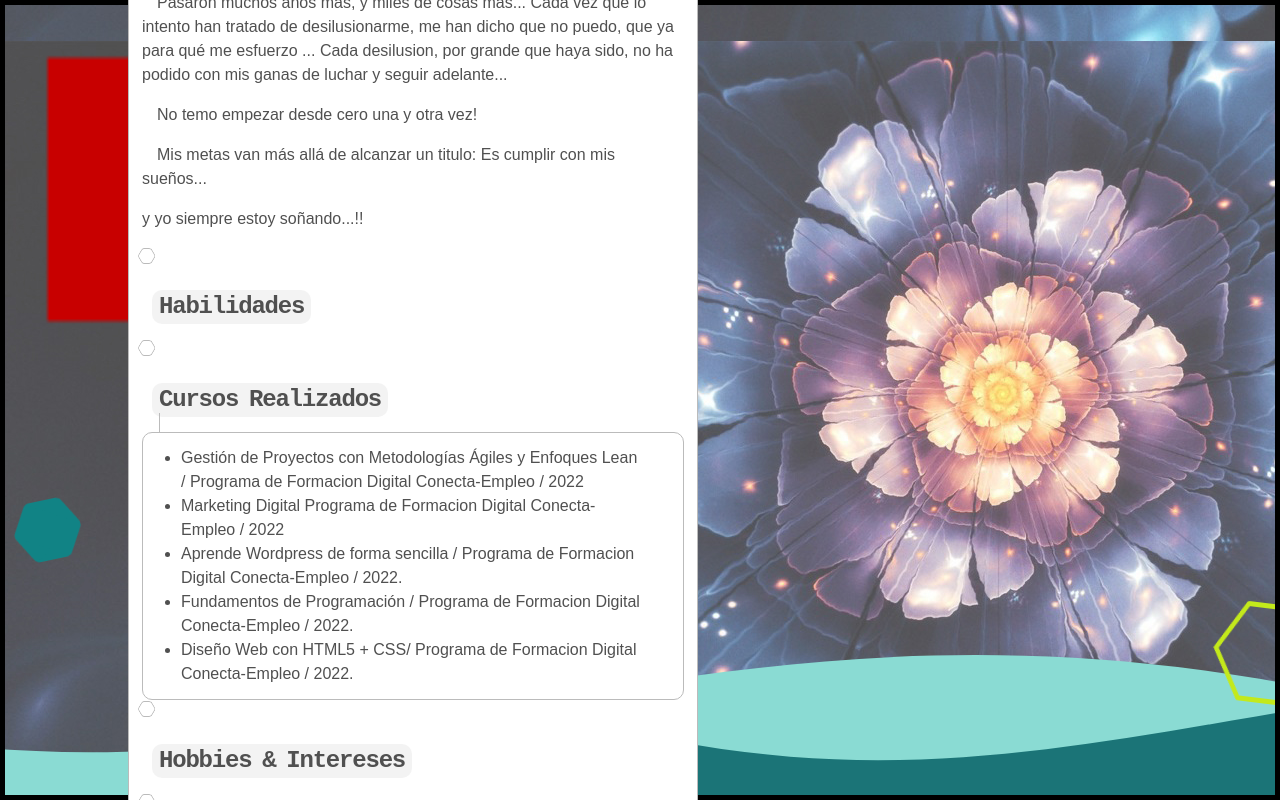
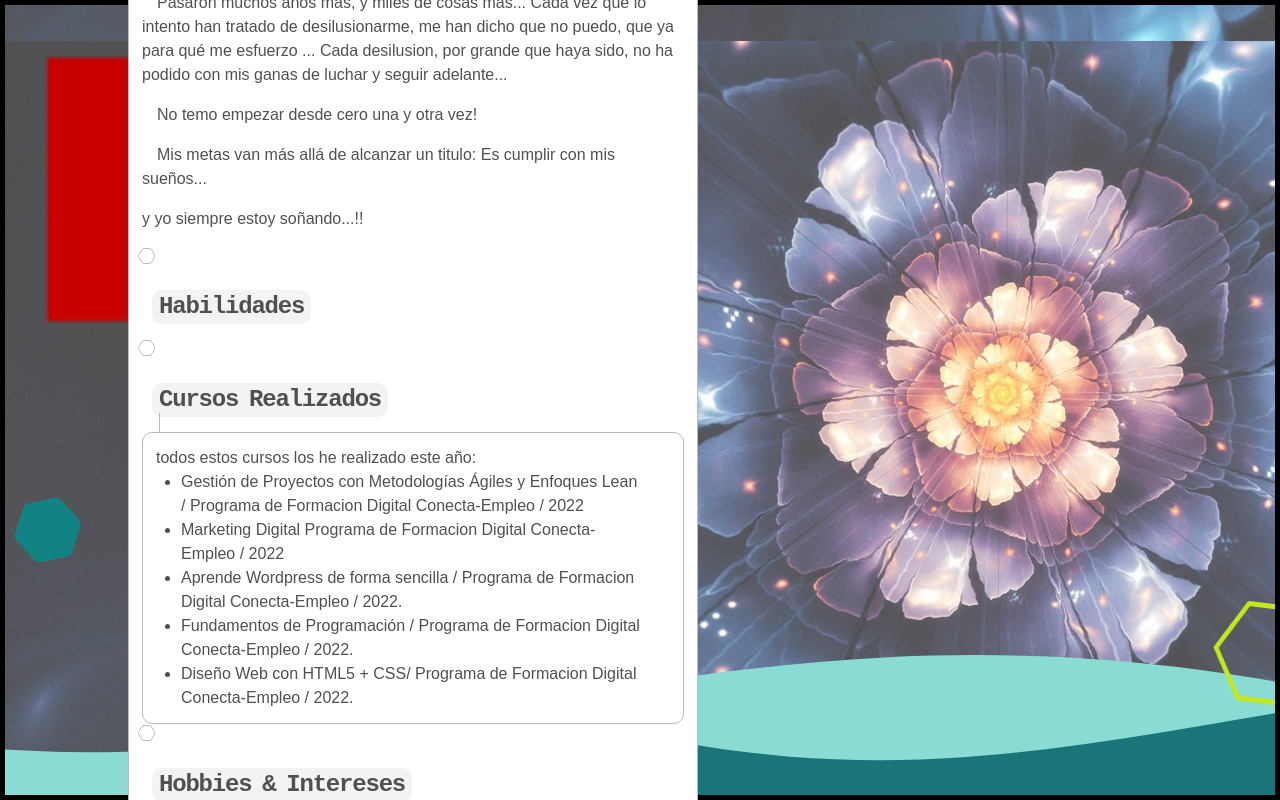
Before and after one commit to Roxy-cloud/mi-primer-repo, a plain HTML site: page repo/index.html in a window 1280 px wide. Both pictures are taken after a click on the element "Cursos Realizados". Shown: the part 859-1659 px from the top of the page. Drawn offline with Linux system fonts and the light colour scheme.

Commit message:
Update index.html
añadi otros detallitos a mi CV

```diff
--- a/repo/index.html
+++ b/repo/index.html
@@ -81,7 +81,7 @@
 
                  </div>
                 <div class="hex"></div><h2><span>Cursos Realizados</span></h2>
-                      <div class="subtext coll">
+                      <div class="subtext coll"> todos estos cursos los he realizado este año:
                           <ul>
                               <li>Gestión de Proyectos con Metodologías Ágiles y Enfoques Lean / Programa de Formacion Digital Conecta-Empleo / 2022</li>
                               <li> Marketing Digital Programa de Formacion Digital Conecta-Empleo / 2022</li>
```
